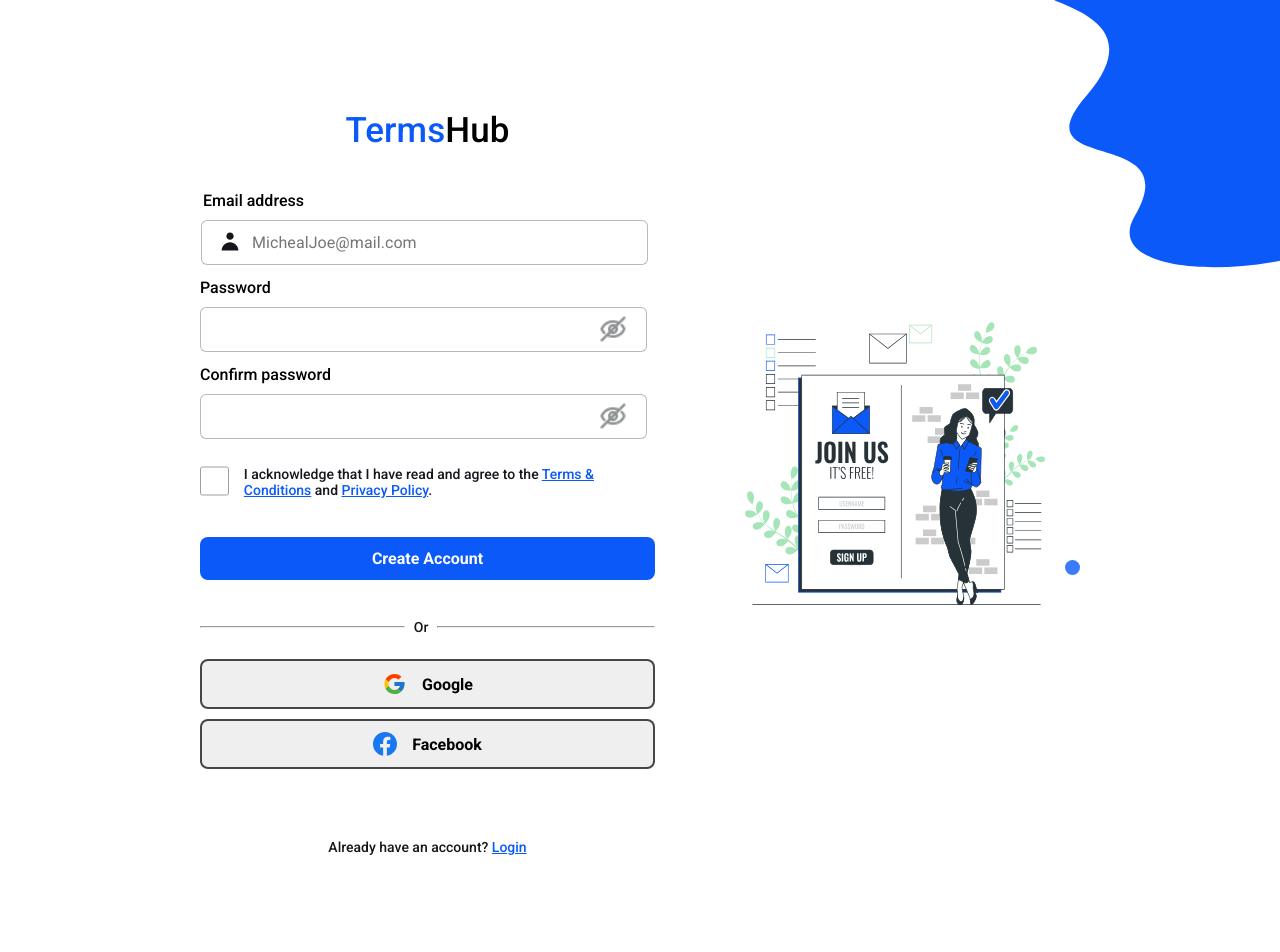
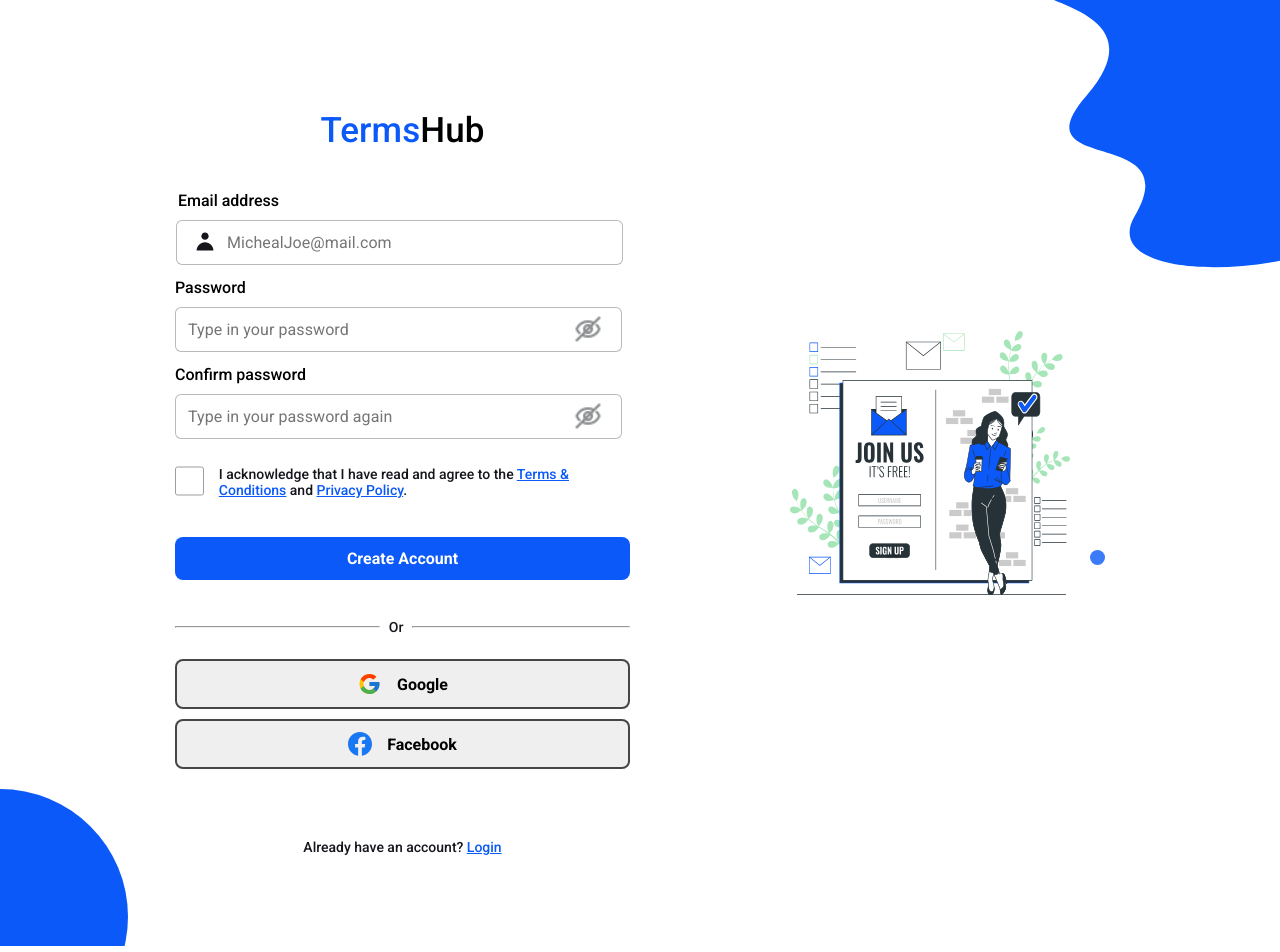
Before and after one commit to ogbe/signin-page, a plain HTML site: page index.html in a window 1280 px wide. Shown: the top 952 px of the page. Drawn offline with Linux system fonts and the light colour scheme.

Commit message:
fixed vector positioning

```diff
--- a/index.html
+++ b/index.html
@@ -29,7 +29,7 @@
                         password
                     </label>
                     <div class="form-group">
-                        <input type="password" name="password" id="password" class="password-input">
+                        <input type="password" name="password" id="password" class="password-input" placeholder="Type in your password">
                         <img src="./images/eye-closed.png" alt="eye-icon" class="eye">
                     </div>
                     <p class="error-message"></p>
@@ -39,7 +39,7 @@
                         confirm password
                     </label>
                     <div class="form-group">
-                        <input type="password" name="confirm password" id="confirm-password" class="password-input">
+                        <input type="password" name="confirm password" id="confirm-password" class="password-input" placeholder="Type in your password again">
                         <img src="./images/eye-closed.png" alt="eye-icon" class="eye">
                     </div>
                     <p class="error-message"></p>
--- a/styles/styles.css
+++ b/styles/styles.css
@@ -204,7 +204,7 @@ img[alt="google-icon"], img[alt="facebook-icon"] {
     margin-right: 15px;
 }
 
-img[alt="cut-circle-mobile"], img[alt="cut-circle-tablet"], img[alt="cut-circle-tablet"] {
+img[alt="cut-circle-mobile"], img[alt="cut-circle-tablet"], img[alt="cut-circle-desktop"] {
     margin-top: 30px;
     position: absolute;
     left: 0;
@@ -234,7 +234,7 @@ img[alt="cut-circle-mobile"], img[alt="cut-circle-tablet"], img[alt="cut-circle-
     }
 
     img[alt="cut-circle-tablet"] {
-        top: 195%;
+        margin-top: -60px;
     }
 
     img[alt="hero-img-tablet"] {
@@ -287,10 +287,8 @@ img[alt="cut-circle-mobile"], img[alt="cut-circle-tablet"], img[alt="cut-circle-
     }
 
     img[alt="cut-circle-desktop"] {
-        margin-top: -30px;
-        position: absolute;
-        left: 0;
-        top: 156%;
+        margin-top: -80px;
+        width: 10%;
     }
 
     .hero-images {
@@ -304,13 +302,9 @@ img[alt="cut-circle-mobile"], img[alt="cut-circle-tablet"], img[alt="cut-circle-
     }
 }
 
-@media screen and (min-width: 800px) {
+@media screen and (min-width: 810px) {
     img[alt="hero-img-desktop"] {
-        width: 300px;
-    }
-
-    img[alt="hero-img-desktop"] {
-        width: 300px;
+        width: 280px;
     }
 }
 
@@ -318,7 +312,7 @@ img[alt="cut-circle-mobile"], img[alt="cut-circle-tablet"], img[alt="cut-circle-
     main {
         display: grid;
         grid-template-columns: 40% auto;
-        column-gap: 90px;
+        column-gap: 160px;
         width: 90%;
     }
 }
@@ -342,6 +336,9 @@ img[alt="cut-circle-mobile"], img[alt="cut-circle-tablet"], img[alt="cut-circle-
         width: 400px;
     }
 
+    img[alt="cut-circle-desktop"] {
+        margin-top: -100px;
+    }
     img[alt="purple-dot"] {
         margin: 0 0 30px 50px;
     }
```
